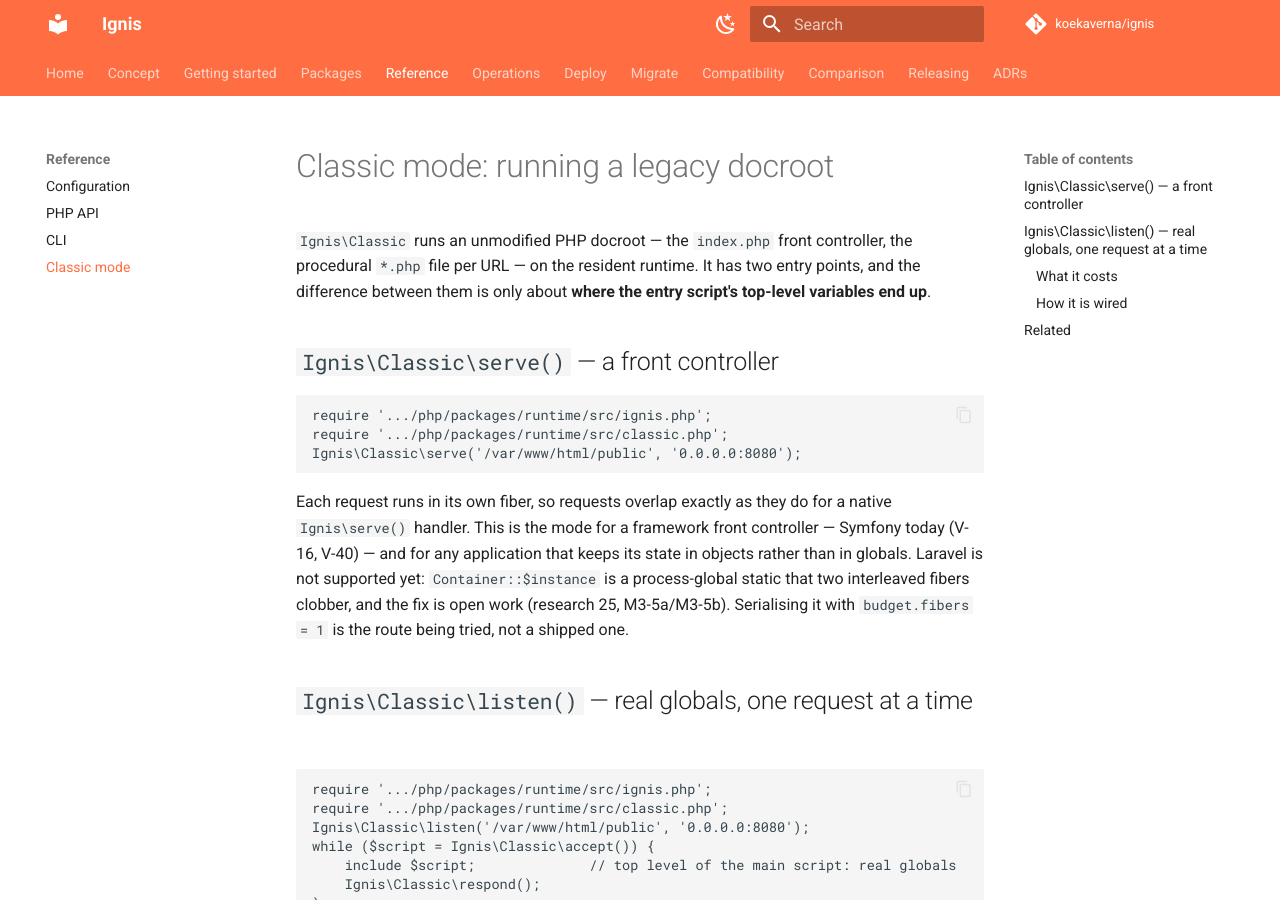
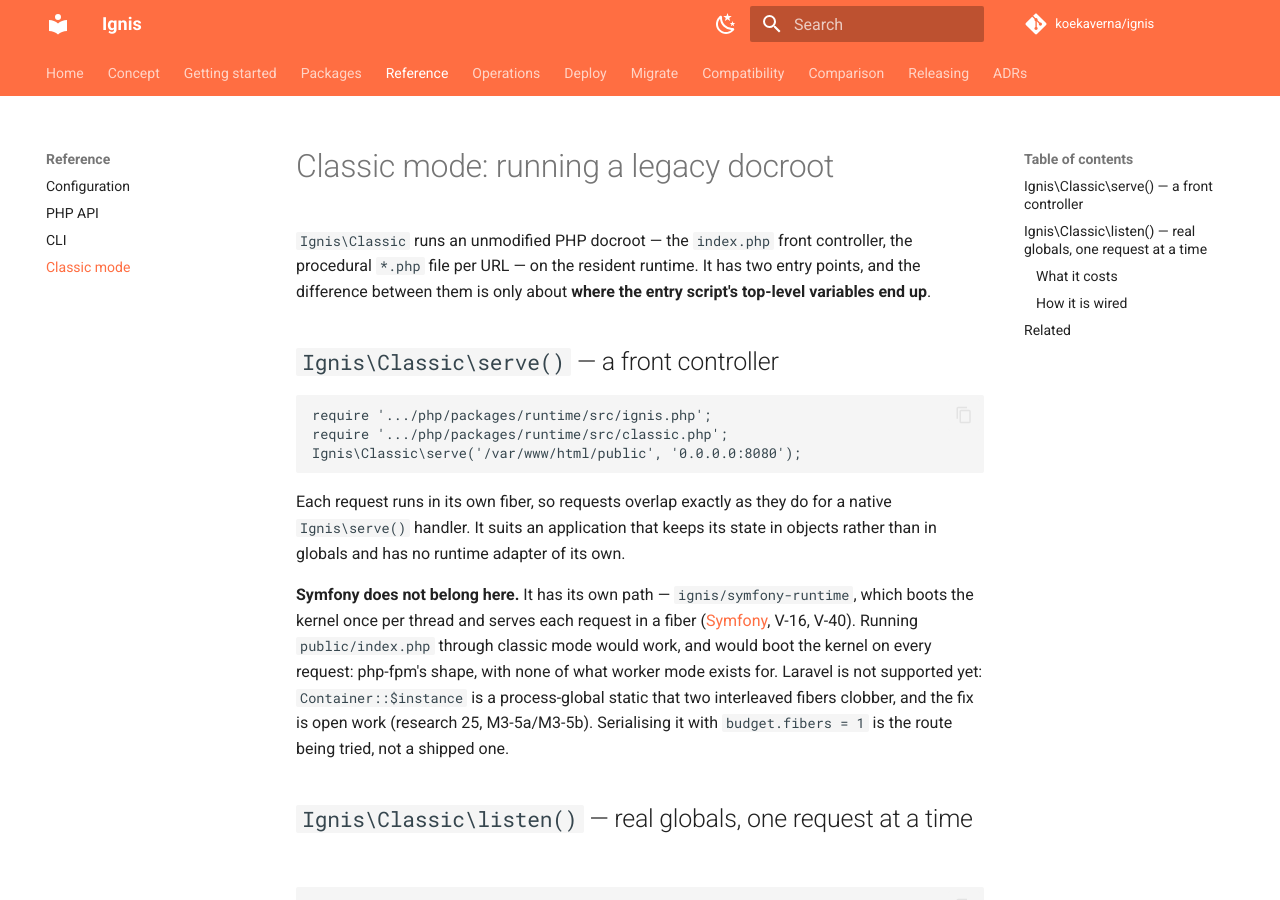
Before and after one commit to koekaverna/ignis, an MkDocs documentation site: the page built from docs/classic-mode.md, in a window 1280 px wide and 900 px high. Built offline with MkDocs 1.6.1 and Material for MkDocs 9.7.7, drawn with Linux system fonts in a browser that asks for light colours; comment, search, counter and statistics services are not loaded.

Commit message:
docs(classic): Symfony is worker mode — the page cited V-16/V-40 for a claim they do not make

````diff
--- a/docs/classic-mode.md
+++ b/docs/classic-mode.md
@@ -13,8 +13,13 @@ Ignis\Classic\serve('/var/www/html/public', '0.0.0.0:8080');
 ```
 
 Each request runs in its own fiber, so requests overlap exactly as they do for a native
-`Ignis\serve()` handler. This is the mode for a framework front controller — Symfony today (V-16,
-V-40) — and for any application that keeps its state in objects rather than in globals. Laravel is
+`Ignis\serve()` handler. It suits an application that keeps its state in objects rather than in
+globals and has no runtime adapter of its own.
+
+**Symfony does not belong here.** It has its own path — `ignis/symfony-runtime`, which boots the
+kernel once per thread and serves each request in a fiber ([Symfony](packages/symfony.md), V-16,
+V-40). Running `public/index.php` through classic mode would work, and would boot the kernel on
+every request: php-fpm's shape, with none of what worker mode exists for. Laravel is
 not supported yet: `Container::$instance` is a process-global static that two interleaved fibers
 clobber, and the fix is open work (research 25, M3-5a/M3-5b). Serialising it with
 `budget.fibers = 1` is the route being tried, not a shipped one.
````
Also changed, not shown: JOURNAL.md (+1 -0 lines).
